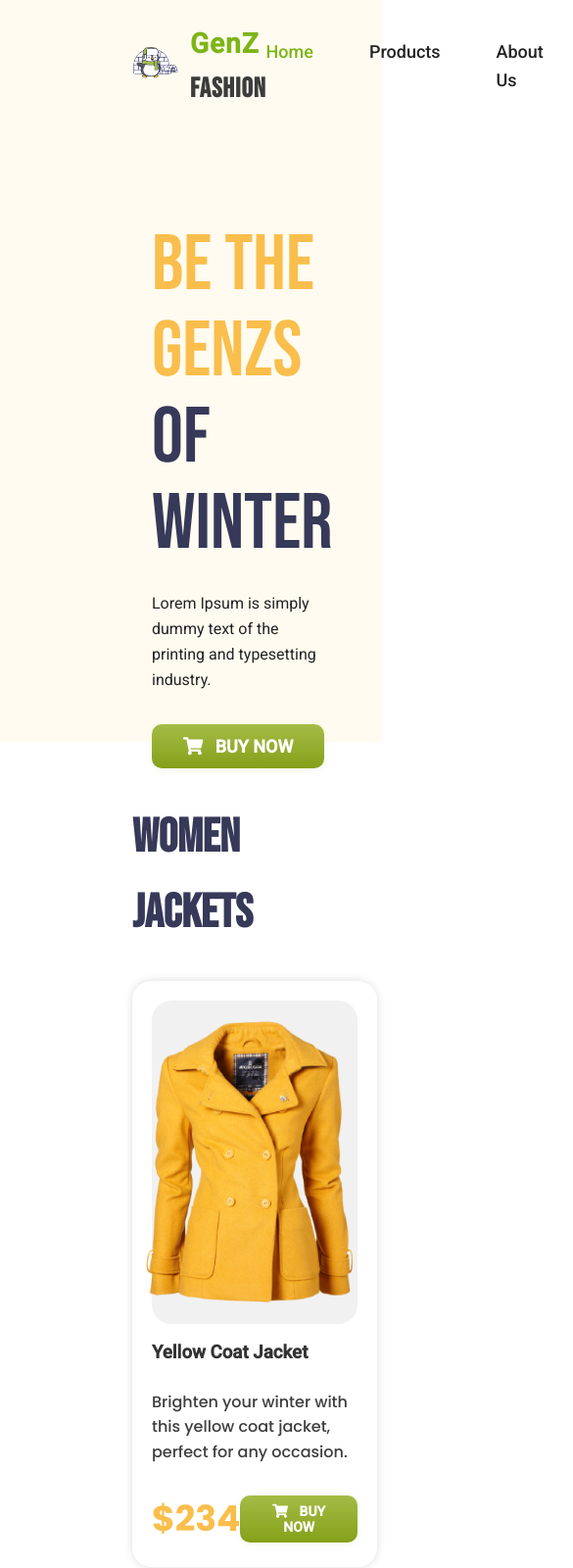
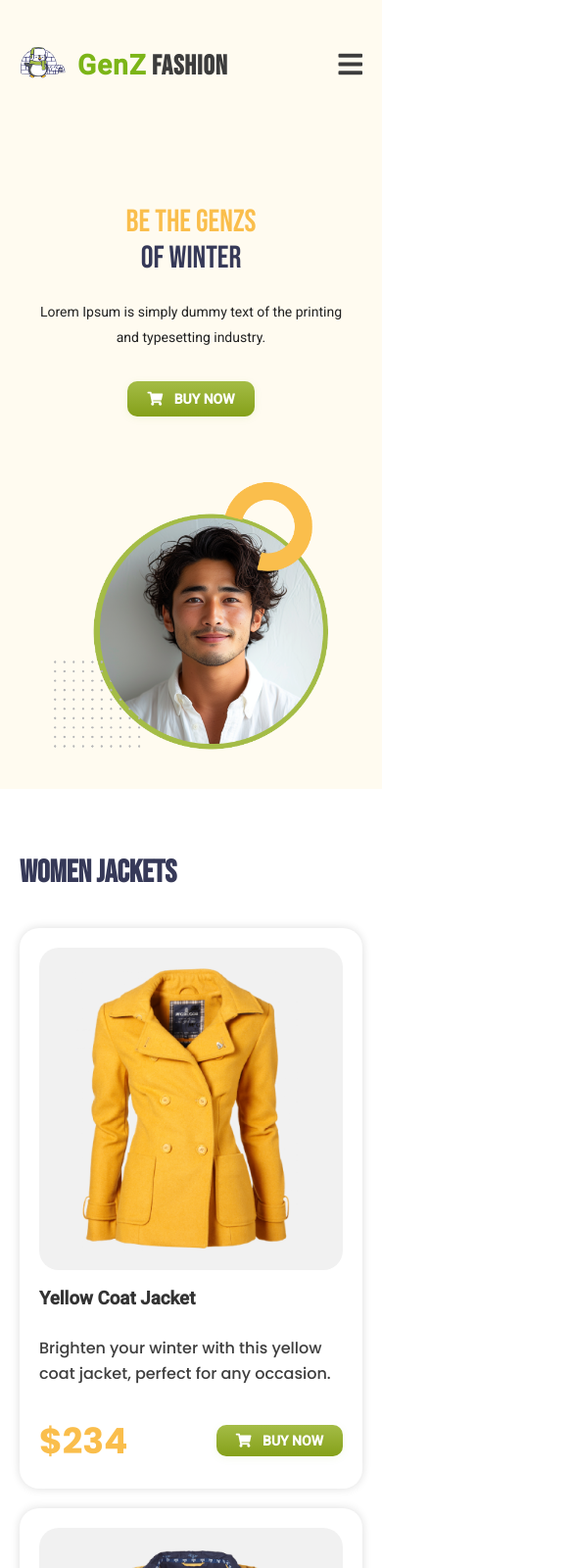
Before and after one commit to ashrafulalamasad/genz-fashion, a plain HTML site: page index.html in a window 390 px wide. Shown: the top 1600 px of the page at 98% size, 585 px wide, since content can reach past the window. Drawn offline with Linux system fonts and the light colour scheme.

Commit message:
Added responsiveness

```diff
--- a/style.css
+++ b/style.css
@@ -317,3 +317,130 @@ body {
 .footer-right-section img {
   max-width: 600px;
 }
+
+/* Responsive Design */
+@media (max-width: 1080px) {
+  .navbar {
+    padding: 15px 50px;
+  }
+
+  .banner {
+    padding: 60px 50px;
+  }
+
+  .container {
+    padding: 0 50px;
+  }
+
+  .footer-wrapper {
+    flex-direction: column-reverse;
+    text-align: center;
+  }
+
+  .footer-right-section img {
+    max-width: 100%;
+  }
+}
+
+@media (max-width: 768px) {
+  .navbar {
+    padding: 15px 20px;
+  }
+
+  .banner {
+    flex-direction: column;
+    padding: 30px 20px;
+    height: auto;
+  }
+
+  .container {
+    padding: 0 20px;
+  }
+
+  .banner-text,
+  .banner-img {
+    flex: unset;
+    width: 100%;
+    text-align: center;
+  }
+
+  .banner-text {
+    margin-top: 20px;
+  }
+
+  .banner-img {
+    margin-left: 0;
+    margin-top: 20px;
+  }
+
+  .banner-text h1 {
+    font-size: 40px;
+  }
+
+  .genz-text,
+  .winter-text {
+    font-size: 40px;
+  }
+
+  .banner-img img {
+    max-width: 80%;
+    margin-top: 20px;
+  }
+
+  .menu-icon {
+    display: block;
+  }
+
+  .nav-links {
+    display: none;
+    flex-direction: column;
+    position: absolute;
+    top: 137px;
+    right: 0;
+    width: 100%;
+    background: #fffbf0;
+    border-top: 1px solid #eaeaea;
+    padding: 20px;
+    box-shadow: 0 4px 8px rgba(0, 0, 0, 0.1);
+  }
+
+  .nav-links.show {
+    display: flex;
+  }
+
+  .category-title {
+    font-size: 32px;
+  }
+}
+
+@media (max-width: 600px) {
+  .footer-text-box {
+    flex-direction: column;
+    text-align: center;
+  }
+}
+
+@media (max-width: 480px) {
+  .wrapper-jacket {
+    grid-template-columns: 1fr;
+    gap: 20px;
+  }
+
+  .banner-text p {
+    font-size: 14px;
+  }
+
+  .btn {
+    padding: 10px 20px;
+    font-size: 14px;
+  }
+
+  .banner-text h1 {
+    font-size: 32px;
+  }
+
+  .genz-text,
+  .winter-text {
+    font-size: 32px;
+  }
+}
```
